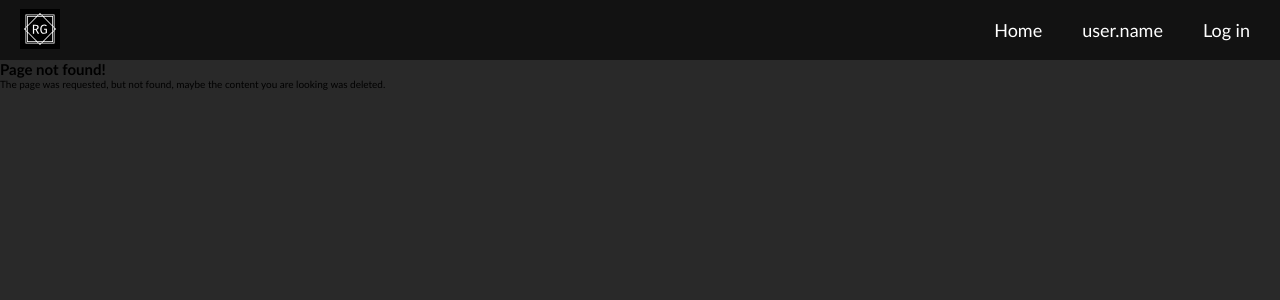
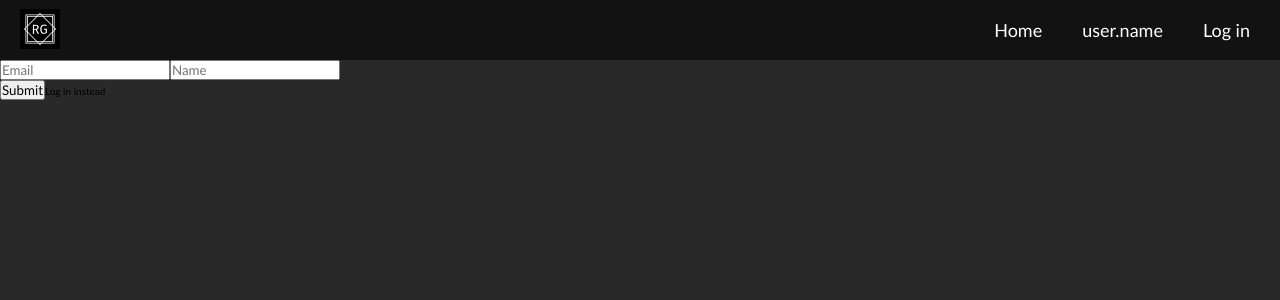
Before and after one commit to Romario-Negreiros/RetroGames, a Next.js app: page /create_account in a window 1280 px wide. Before the commit this address had no page. Shown: the top 300 px of the page. Built offline with nearby package versions, Linux system fonts and the light colour scheme.

Commit message:
feat: create forms + add anchor tag

```diff
--- /dev/null
+++ b/src/pages/create_account.tsx
@@ -0,0 +1,24 @@
+import Link from 'next/link'
+
+import type { NextPage } from 'next'
+
+const CreateAccount: NextPage = () => {
+  return (
+    <section className="form_wrapper">
+      <form>
+        <section className="form_inner_content_wrapper">
+          <input type="email" placeholder="Email" />
+          <input placeholder="Name" />
+        </section>
+        <section className="form_inner_content_wrapper">
+          <button>Submit</button>
+          <Link href="/login">
+            <a>Log in instead</a>
+          </Link>
+        </section>
+      </form>
+    </section>
+  )
+}
+
+export default CreateAccount
```
Also changed, not shown: src/pages/login.tsx (added, +23 -0 lines).
